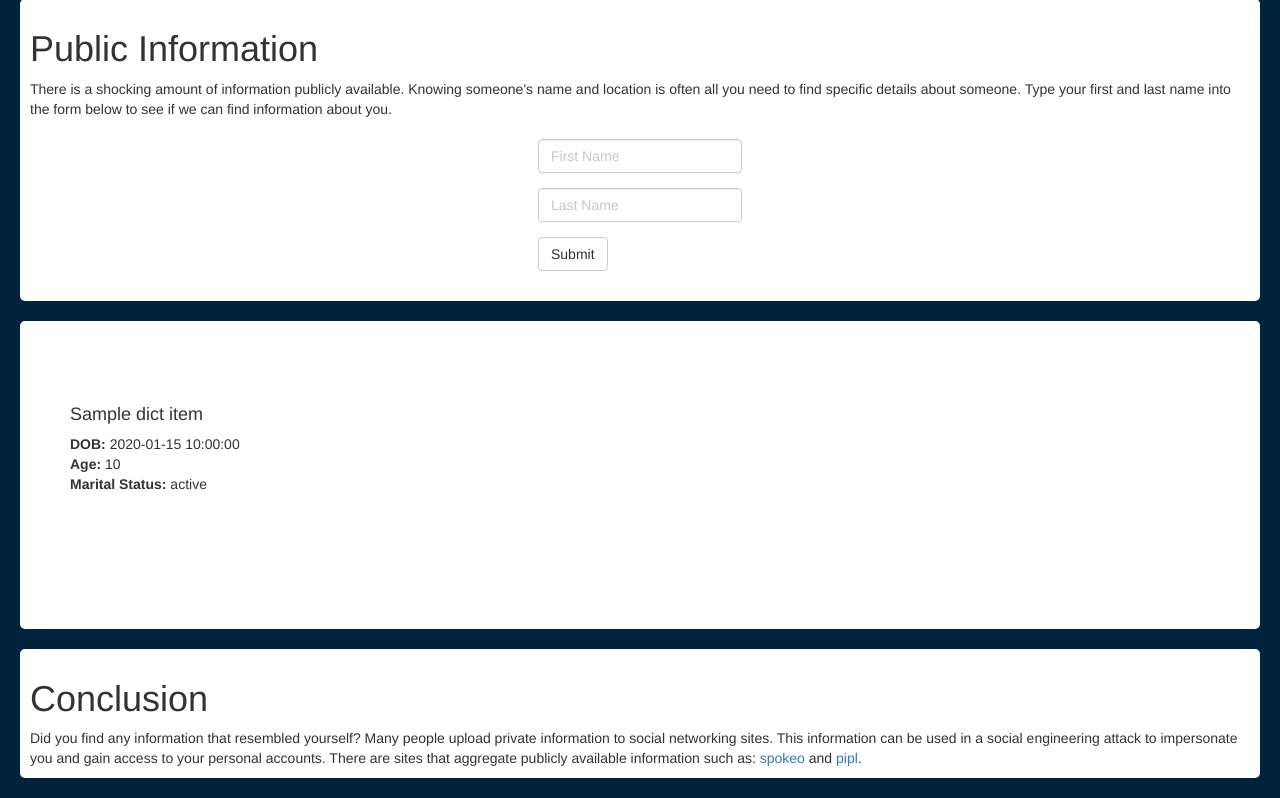
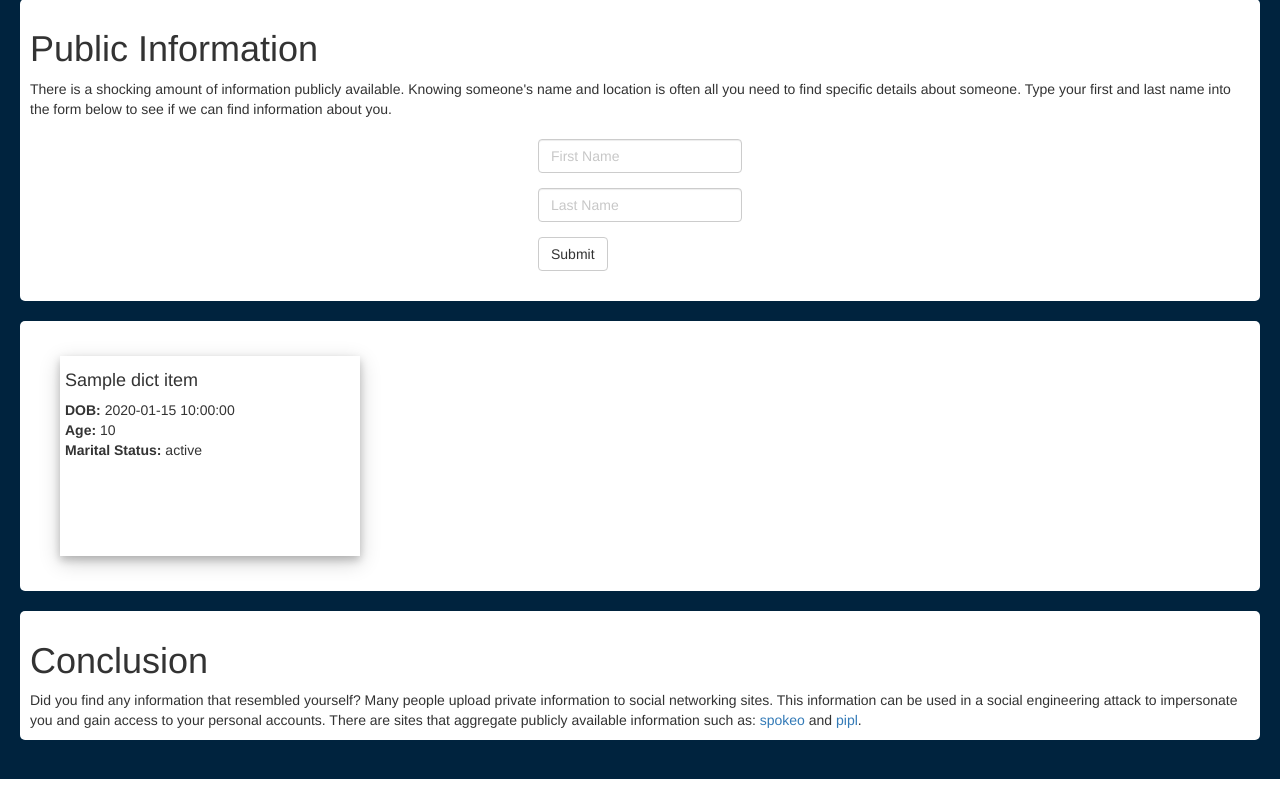
Before and after one commit to vu-vinhcent/schoolserver-test, a Flask app: template templates/searchresults.html in a window 1280 px wide. Shown: the part 21-819 px from the top of the page. Run offline with Flask 2, Linux system fonts and the light colour scheme; the template is opened without the code that fills it: most values are stand-ins (such as "Sample title", 1, 10 or a date in 2020); some libraries are stand-ins or nearby versions.

Commit message:
added animationsns to cards

```diff
--- a/templates/searchresults.html
+++ b/templates/searchresults.html
@@ -11,11 +11,18 @@
 #card_div {
   width: 300px;
   height: 200px;
-  margin: 24px 0;
-  padding: 16px;
+  margin: 5px;
+  margin-left:10px;
+  padding: 5px;
   overflow-y: scroll;
   float:left;
-  padding: 20px;
+  box-shadow: 0 4px 8px 0 rgba(0, 0, 0, 0.2), 0 6px 20px 0 rgba(0, 0, 0, 0.19);
+
+
+}
+
+#card_div:hover {
+  box-shadow: 0 4px 8px 0 rgba(0, 0, 0, 0.4), 0 6px 20px 0 rgba(0, 0, 0, 0.19);
 }
 </style>
 <body style="background-color:#00233E">
```
